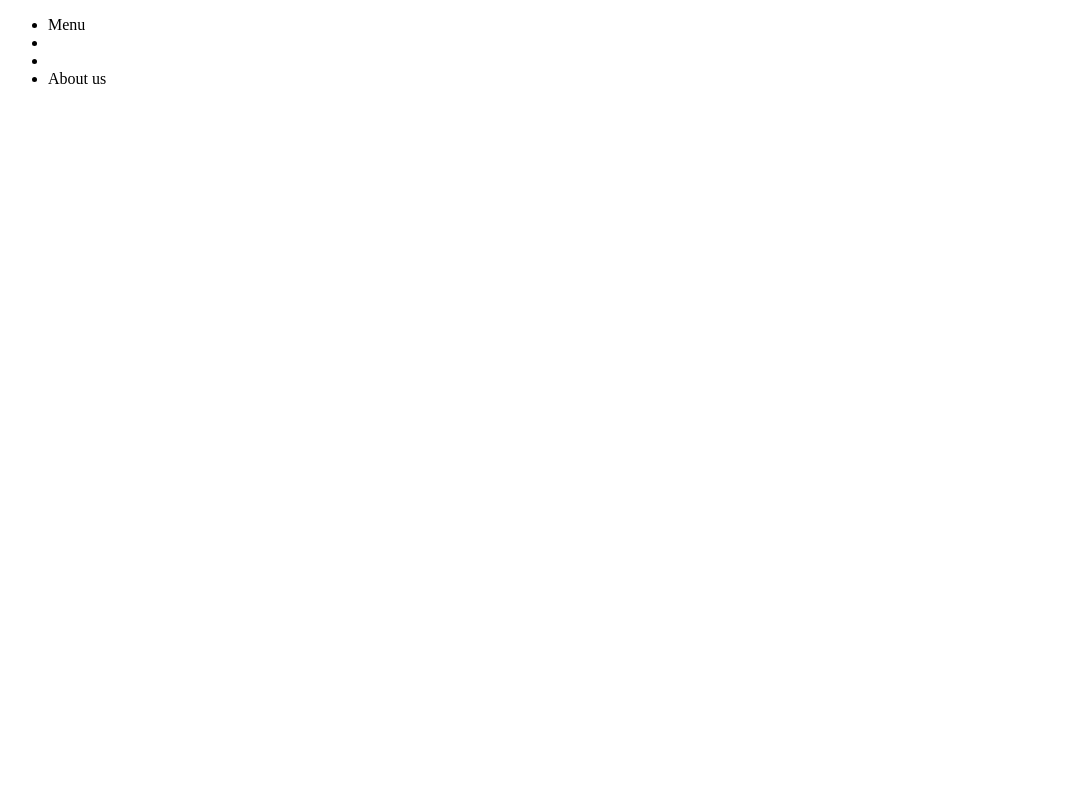
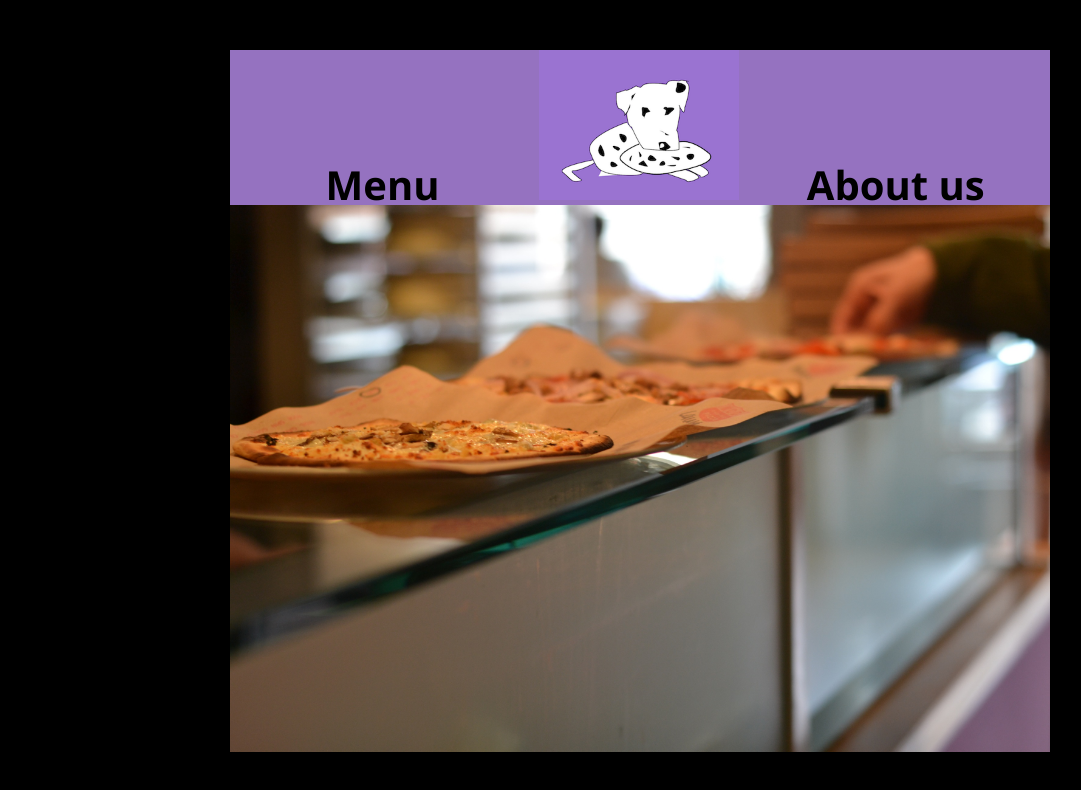
Before and after one commit to kylepeterson/hwV1, a plain HTML site: page index.html in a window 1280 px wide. Shown: the whole page, without its empty margins (0-1081 px from the left). Drawn offline with nearby package versions, Linux system fonts and the light colour scheme.

Commit message:
Almost done with header and main sectioning

```diff
--- /dev/null
+++ b/css/reset.css
@@ -0,0 +1,48 @@
+/* http://meyerweb.com/eric/tools/css/reset/
+   v2.0 | 20110126
+   License: none (public domain)
+*/
+
+html, body, div, span, applet, object, iframe,
+h1, h2, h3, h4, h5, h6, p, blockquote, pre,
+a, abbr, acronym, address, big, cite, code,
+del, dfn, em, img, ins, kbd, q, s, samp,
+small, strike, strong, sub, sup, tt, var,
+b, u, i, center,
+dl, dt, dd, ol, ul, li,
+fieldset, form, label, legend,
+table, caption, tbody, tfoot, thead, tr, th, td,
+article, aside, canvas, details, embed,
+figure, figcaption, footer, header, hgroup,
+menu, nav, output, ruby, section, summary,
+time, mark, audio, video {
+	margin: 0;
+	padding: 0;
+	border: 0;
+	font-size: 100%;
+	font: inherit;
+	vertical-align: baseline;
+}
+/* HTML5 display-role reset for older browsers */
+article, aside, details, figcaption, figure,
+footer, header, hgroup, menu, nav, section {
+	display: block;
+}
+body {
+	line-height: 1;
+}
+ol, ul {
+	list-style: none;
+}
+blockquote, q {
+	quotes: none;
+}
+blockquote:before, blockquote:after,
+q:before, q:after {
+	content: '';
+	content: none;
+}
+table {
+	border-collapse: collapse;
+	border-spacing: 0;
+}
--- a/css/styles.css
+++ b/css/styles.css
@@ -0,0 +1,45 @@
+@import url("reset.css");
+@import url(http://fonts.googleapis.com/css?family=Open+Sans:300italic,400,700|Roboto:400,700,400italic);
+
+body {
+	font-family: 'Open Sans', sans-serif;
+	background-color: #000;
+}
+
+header {
+	background-color: #9572C0;
+	margin: 50px 0 0 0;
+
+}
+
+#content {
+	width: 820px;
+	margin: 0 auto;
+}
+
+.leaf {
+	width: 305px;
+	text-align: center;
+	font-weight: bold;
+	font-size: 2.5em;
+}
+
+.logo {
+	width: 200px;
+}
+li {
+	text-decoration: none;
+	display: inline-block;
+	background-color: #9572C0;
+
+}
+
+img {
+	height: 150px;
+	width: auto;
+}
+
+#pizza1 {
+	width: 100%;
+	height:	auto;
+}
--- a/index.html
+++ b/index.html
@@ -6,12 +6,26 @@
 		<link rel="stylesheet" type="text/css" href="css/styles.css">
 	</head>
 	<body>
+		<section id="content">
 			<header>
+				<nav>
 					<ul>
 						<li class="leaf">Menu</li>
-				<li class="logo"><li>
+						<li class="logo">
+							<a href="index.html">
+								<img src="img/logo.png">
+							</a>
+						</li>
 						<li class="leaf">About us</li>
 					</ul>
+				</nav>
 			</header>
+
+			<main>
+				<img id="pizza1" src="img/pizza1.jpg">
+			</main>
+
+
+		</section>
 	</body>
 </html>
```
Also changed, not shown: img/logo.png (added), img/pizza1.jpg (added). Lines whose indentation alone changed are shown as unchanged.
